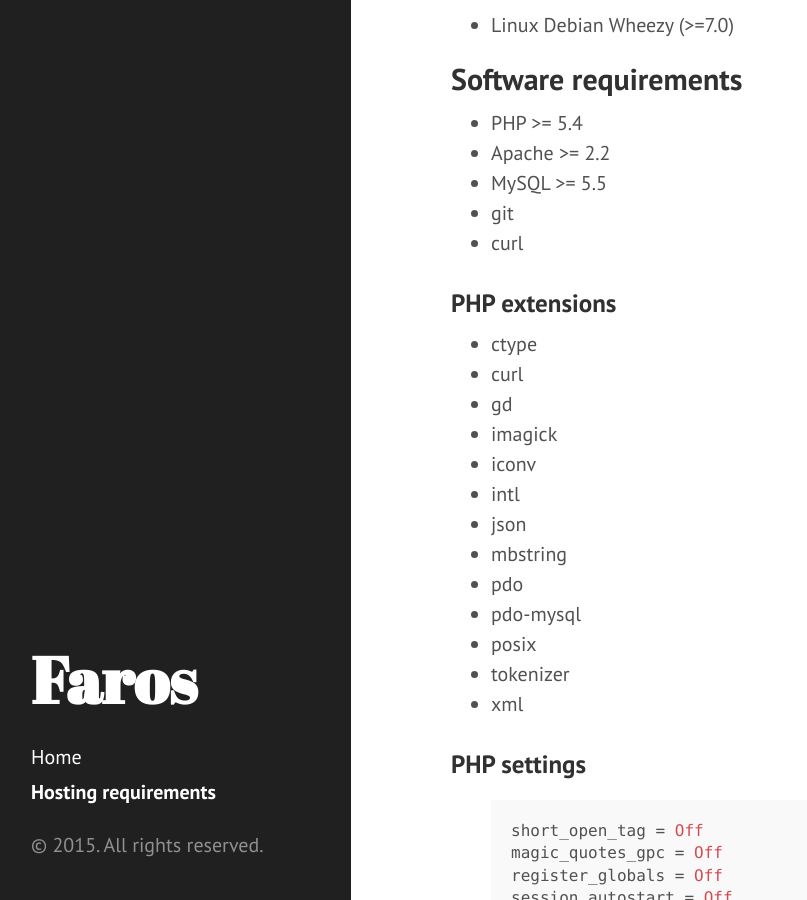
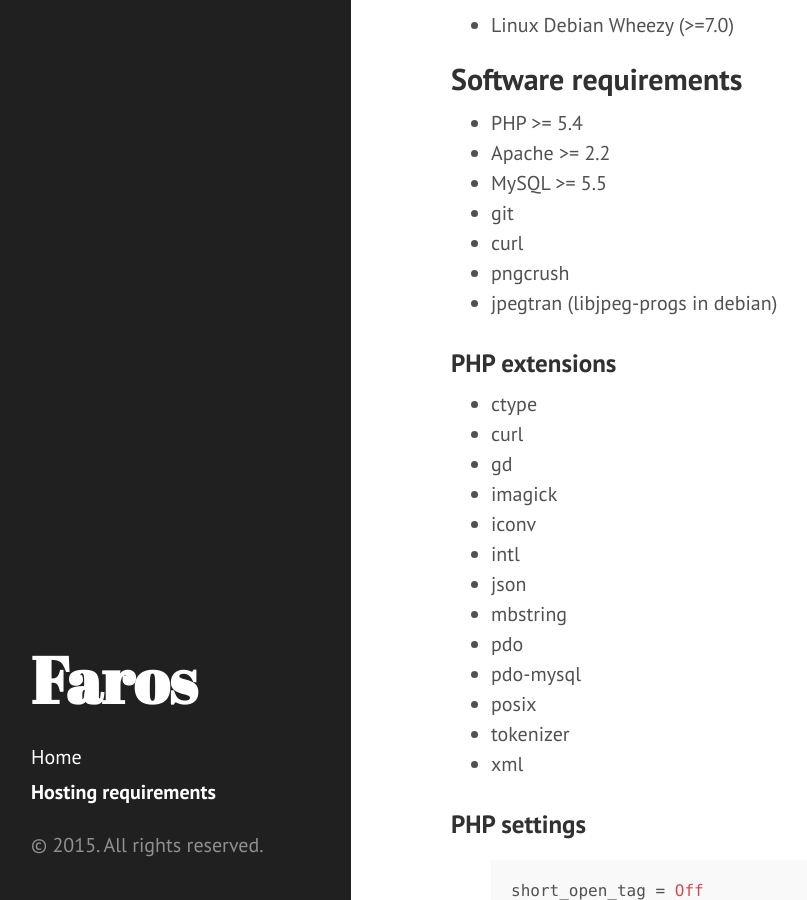
Before and after one commit to le-phare/le-phare.github.io, a Jekyll site: the page built from requirements.md, in a window 1280 px wide and 900 px high, scrolled down 345 px. Shown: the whole window, without its empty margins (9-816 px from the left). Built offline with Jekyll 4.4.1, drawn with Linux system fonts in a browser that asks for light colours; Markdown is read by kramdown in place of the engine named in the settings.

Commit message:
Ajout optimisation d'image

```diff
--- a/requirements.md
+++ b/requirements.md
@@ -20,6 +20,8 @@ title: Hosting requirements
  - MySQL >= 5.5
  - git
  - curl
+ - pngcrush
+ - jpegtran (libjpeg-progs in debian)
 
 ### PHP extensions
 
```
